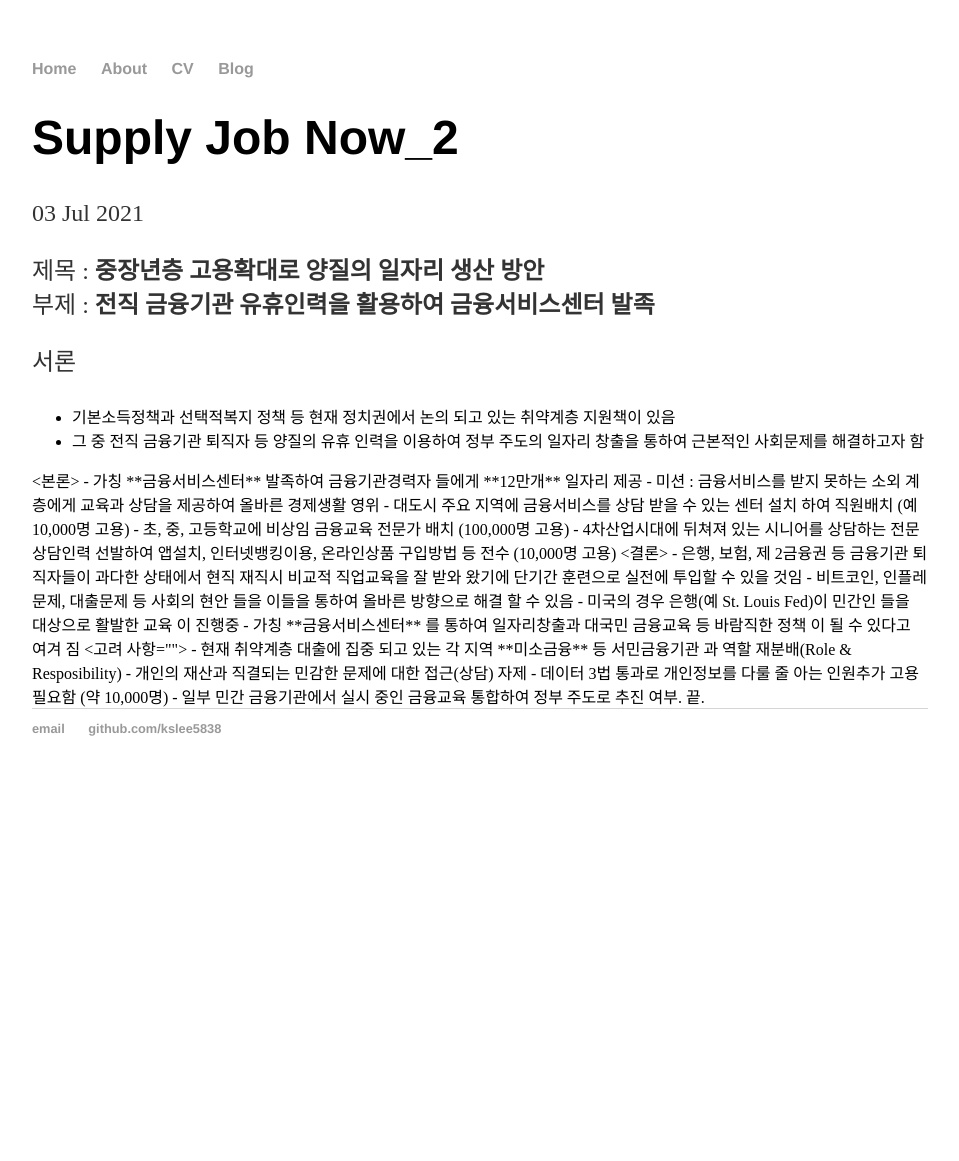
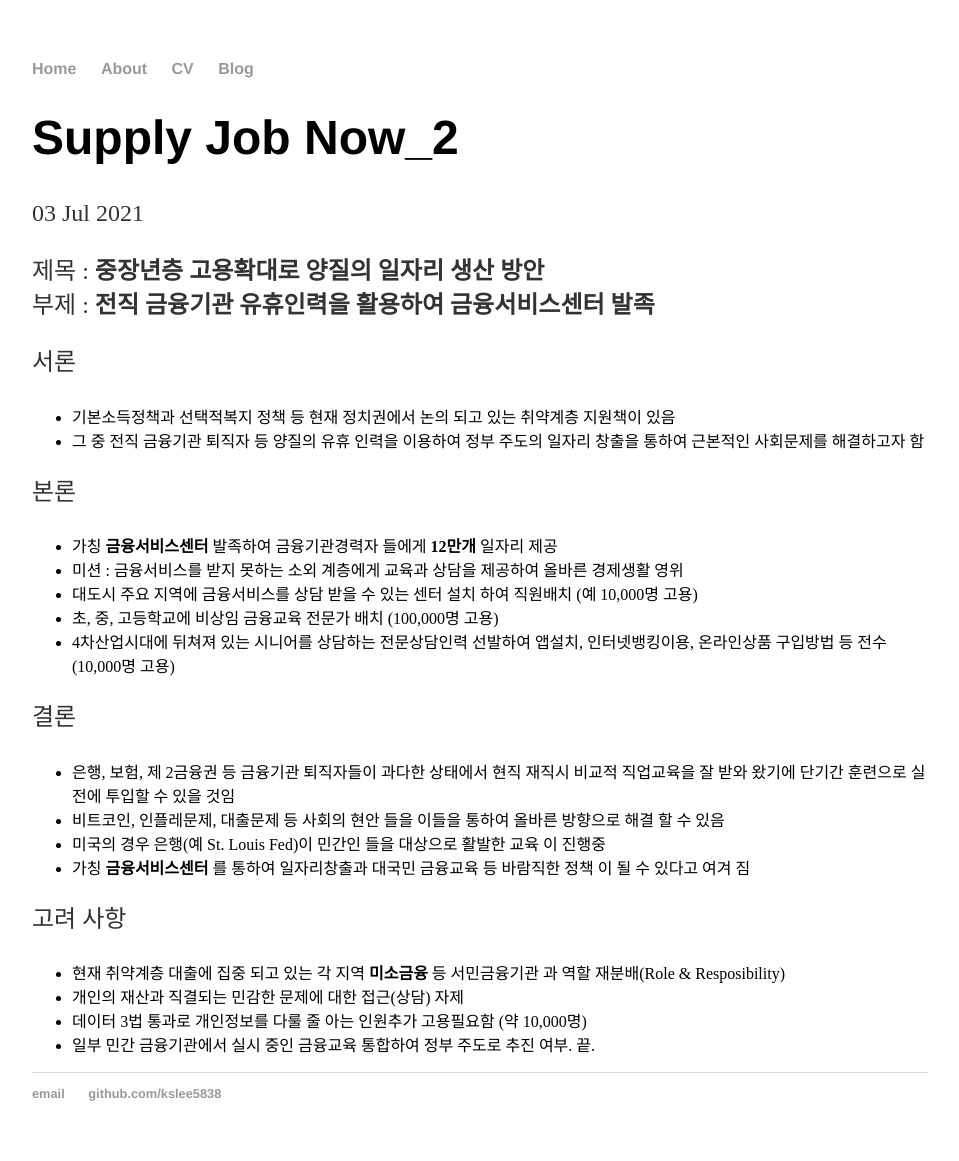
Before and after one commit to kslee5838/kslee5838.github.io, a Jekyll site: the page built from _posts/2021-07-03-test-ball.md, in a window 1280 px wide. Shown: the whole page, without its empty margins (160-1119 px from the left). Built offline with Jekyll 4.4.1, drawn with Linux system fonts in a browser that asks for light colours; before the commit the page ends 900 px from its top, so only the background shows below that.

Commit message:
꼭쇠 제거, 문법정정위해

```diff
--- a/_posts/2021-07-03-test-ball.md
+++ b/_posts/2021-07-03-test-ball.md
@@ -10,20 +10,20 @@ date: 2021-07-03
 - 기본소득정책과 선택적복지 정책 등 현재 정치권에서 논의 되고 있는 취약계층 지원책이 있음
 - 그 중 전직 금융기관 퇴직자 등 양질의 유휴 인력을 이용하여 정부 주도의 일자리 창출을 통하여 근본적인 사회문제를 해결하고자 함
 
-<본론>
+본론
 - 가칭 **금융서비스센터** 발족하여 금융기관경력자 들에게 **12만개** 일자리 제공
 - 미션 : 금융서비스를 받지 못하는 소외 계층에게 교육과 상담을 제공하여 올바른 경제생활 영위
 - 대도시 주요 지역에 금융서비스를 상담 받을 수 있는 센터 설치 하여 직원배치 (예 10,000명 고용)
 - 초, 중, 고등학교에 비상임 금융교육 전문가 배치 (100,000명 고용)
 - 4차산업시대에 뒤쳐져 있는 시니어를 상담하는 전문상담인력 선발하여 앱설치, 인터넷뱅킹이용, 온라인상품 구입방법 등 전수 (10,000명 고용)
 
-<결론>
+결론
 - 은행, 보험, 제 2금융권 등 금융기관 퇴직자들이 과다한 상태에서 현직 재직시 비교적 직업교육을 잘 받와 왔기에 단기간 훈련으로 실전에 투입할 수 있을 것임
 - 비트코인, 인플레문제, 대출문제 등 사회의 현안 들을 이들을 통하여 올바른 방향으로 해결 할 수 있음
 - 미국의 경우 은행(예 St. Louis Fed)이  민간인 들을 대상으로 활발한 교육 이 진행중
 - 가칭 **금융서비스센터** 를 통하여 일자리창출과 대국민 금융교육 등 바람직한 정책 이 될 수 있다고 여겨 짐
 
-<고려 사항>
+고려 사항
 - 현재 취약계층 대출에 집중 되고 있는 각 지역 **미소금융** 등 서민금융기관 과 역할 재분배(Role & Resposibility)
 - 개인의 재산과 직결되는 민감한 문제에 대한 접근(상담) 자제
 - 데이터 3법 통과로 개인정보를 다룰 줄 아는 인원추가 고용필요함 (약 10,000명)
```
